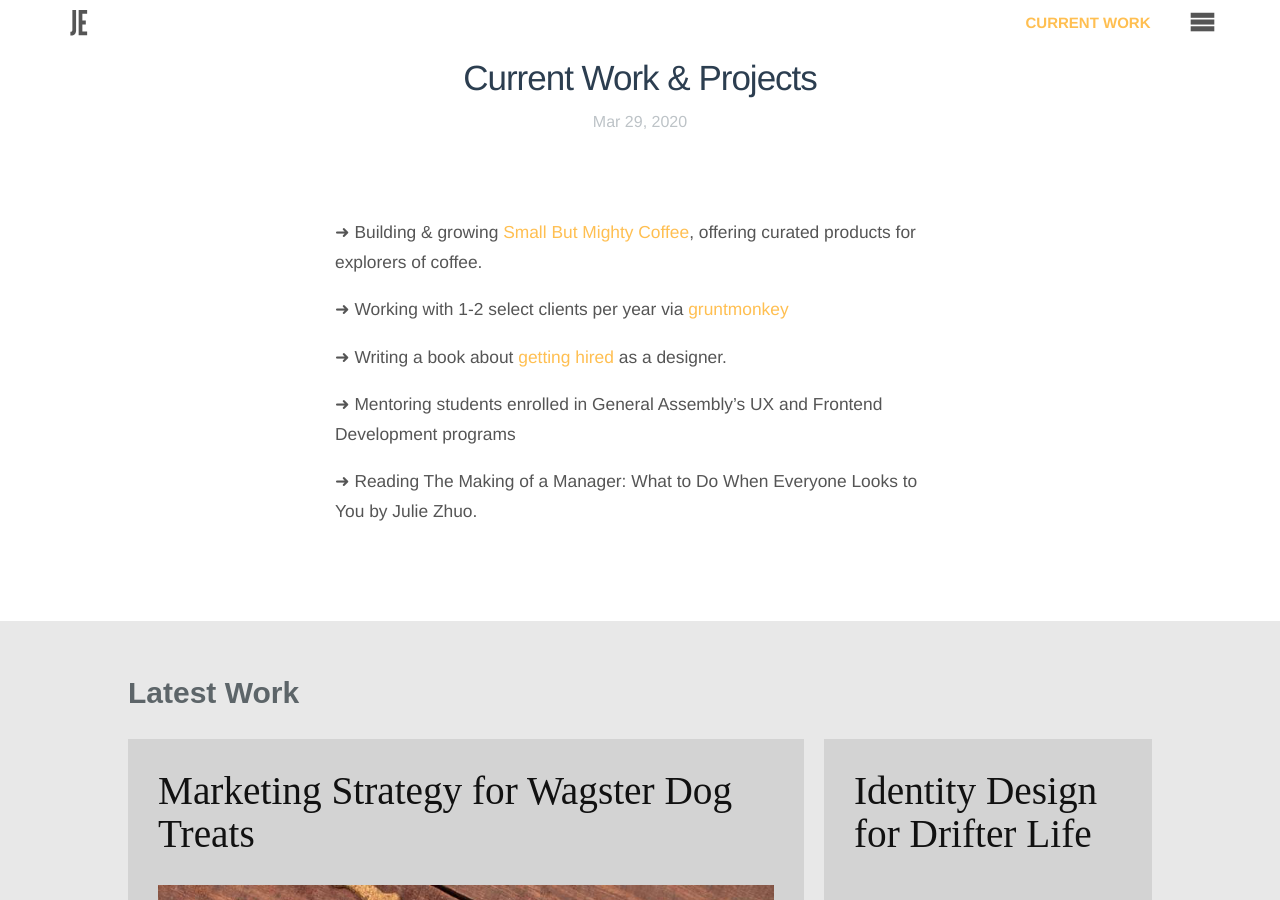
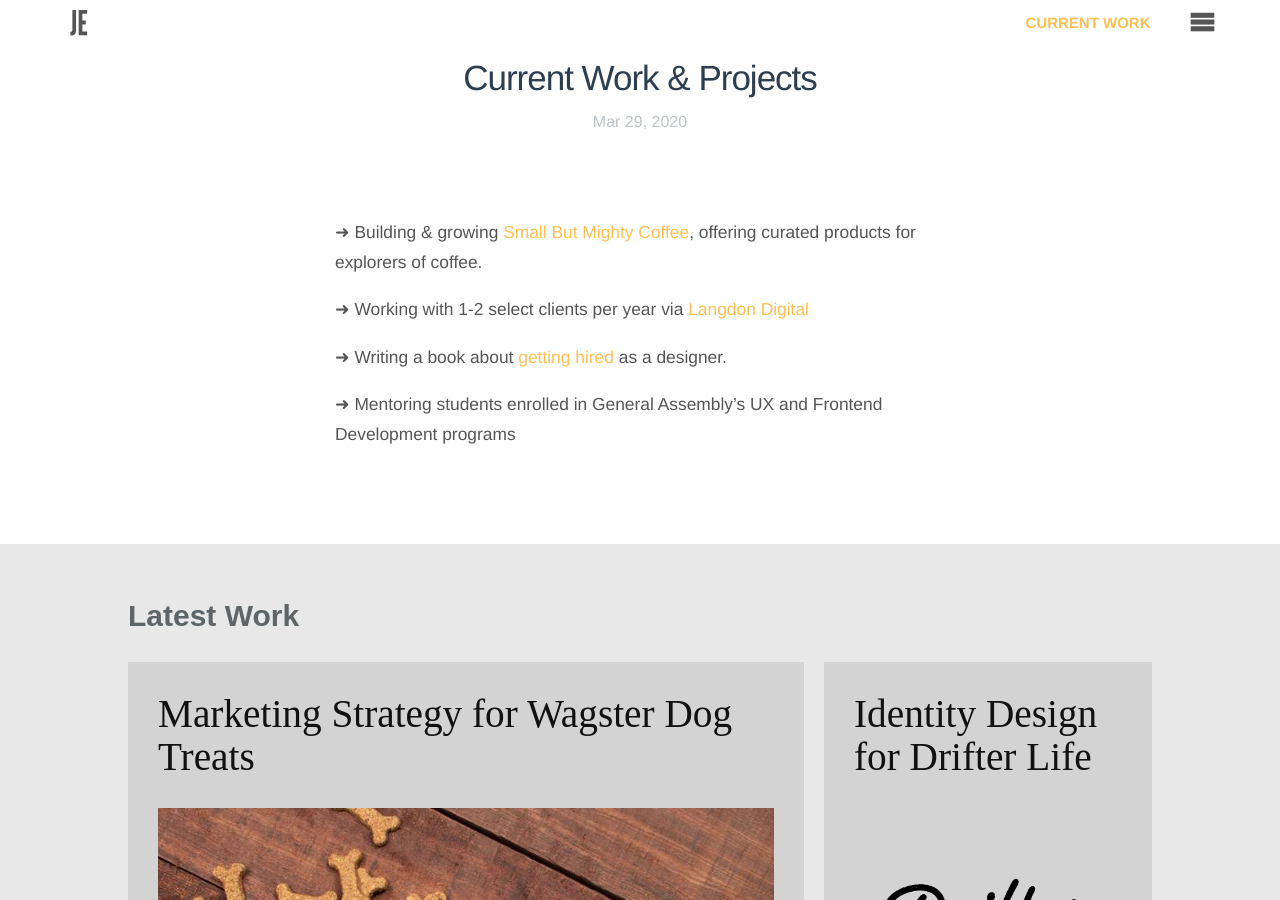
Before and after one commit to jasonearly/jasonearly.github.io, a Jekyll site: the page built from work/now.md, in a window 1280 px wide and 900 px high. Built offline with Jekyll 4.4.1, drawn with Linux system fonts in a browser that asks for light colours.

Commit message:
update hero and now links

```diff
--- a/_includes/hero.html
+++ b/_includes/hero.html
@@ -20,7 +20,7 @@
     border: 0;
     color: #fff;
     margin: 2rem 0;"
-      href="https://gruntmonkey.com/contact/"
+      href="https://langdondigital.com/"
     >
       Reserve your consultation
     </a>
--- a/work/now.md
+++ b/work/now.md
@@ -13,10 +13,8 @@
 
 ➜ Building & growing [Small But Mighty Coffee](https://smallbutmighty.coffee), offering curated products for explorers of coffee.
 
-➜ Working with 1-2 select clients per year via [gruntmonkey](https://gruntmonkey.com)
+➜ Working with 1-2 select clients per year via [Langdon Digital](https://langdondigital.com)
 
 ➜ Writing a book about [getting hired](https://jasonearly.com/getting-hired/) as a designer.
 
 ➜ Mentoring students enrolled in General Assembly's UX and Frontend Development programs
-
-➜ Reading The Making of a Manager: What to Do When Everyone Looks to You by Julie Zhuo.
```
